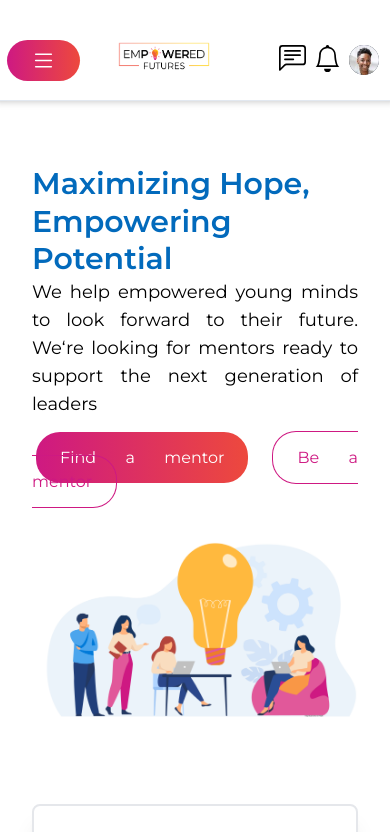
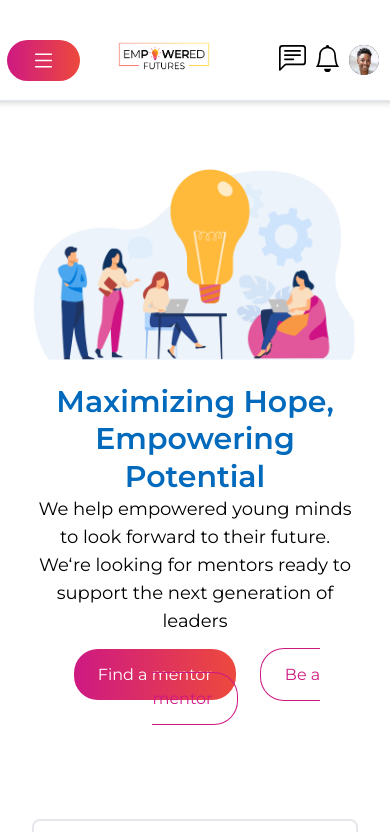
Before and after one commit to JasonXB/EF_Clone, a Next.js app: page / in a window 390 px wide. Shown: the top 832 px of the page. Built offline with nearby package versions, Linux system fonts and the light colour scheme; what tw-elements would draw is missing.

Commit message:
fixed banner image responsivness

```diff
--- /dev/null
+++ b/pages/DevTest/testingMentorCard.tsx
@@ -0,0 +1,39 @@
+import type { NextPage } from 'next';
+import Head from 'next/head';
+import MentorCard, {MentorsInfoProps} from '../../src/components/MentorCard';
+import DataType from '../../src/components/MentorCard'
+
+const testMentorCard: NextPage = ({}) => {
+  const mockData: MentorsInfoProps = {
+    mentorsInfo: {
+      id: 1,
+      firstName: 'Elon',
+      fullName: 'Elon Musk',
+      location: 'Canada',
+      job: 'Founder, CEO at SpaceX',
+      //Should only show the first 2 skills on the card.
+      skills: [
+        ['Management', 90],
+        ['Communication', 90],
+        ['Design', 45],
+      ],
+      tags: ['management', 'design'],
+      aboutMentor:
+        'Lorem ipsum dolor sit amet, consectetur adipiscing elit, sed do eiusmod tempor incididunt ut labore et dolore magna aliqua. Ut enim ad minim veniam, quis nostrud exercitation ullamco laboris',
+    },
+  };
+
+  return (
+    <div>
+      <Head>
+        <meta
+          name="viewport"
+          content="width=device-width, initial-scale=1.0"
+        ></meta>
+      </Head>
+      <MentorCard mentorsInfo={mockData.mentorsInfo}/>
+    </div>
+  );
+};
+
+export default testMentorCard;
--- a/pages/DevTest/testingMiniProfileCard.tsx
+++ /dev/null
@@ -1,19 +0,0 @@
-import type { NextPage } from 'next';
-import Head from 'next/head';
-import MiniProfileCard from '../../src/components/MiniProfileCard';
-
-const testMiniProfile: NextPage = ({}) => {
-  return (
-    <div>
-      <MiniProfileCard
-        name="Kelsey"
-        location="canada"
-        job="Developer"
-        compatibilityPercent={63}
-        tags={['management', 'design']}
-      />
-    </div>
-  );
-};
-
-export default testMiniProfile;
--- /dev/null
+++ b/src/components/MentorCard.tsx
@@ -0,0 +1,81 @@
+import BubbleTags from './BubbleTags';
+import Avatar from './avatar/avatar';
+import tempImage from '../assets/cat.jpeg';
+import { BUBBLE_TAG_TYPE_CLASSES } from './BubbleTag';
+import PercentageBar from './percentBar/percent-bar';
+import Button from './buttons/reusable-buttons';
+import Link from 'next/link';
+
+export interface MentorsInfoProps {
+  mentorsInfo: {
+    id: number;
+    firstName: string;
+    fullName: string;
+    location: string;
+    job: string;
+    aboutMentor: string;
+    tags: string[];
+    skills: [string, number][];
+  };
+}
+
+const MentorCard = ({ mentorsInfo }: MentorsInfoProps) => {
+  const { id, firstName, fullName, location, job, tags, skills, aboutMentor } =
+    mentorsInfo;
+
+  return (
+    <div className="mb-2 w-[550px] md:w-[850px] md:h-[264px] lg:w-[1011px] p-[28px] bg-white shadow-md rounded-[20px] flex">
+      <div className="md:h-[218px] w-[180px] flex flex-col justify-start md:justify-between items-center">
+        <div className="h-[150px] w-[140px] overflow-hidden">
+          <Avatar
+            imgLocation={tempImage}
+            displaySize="medium"
+            personsName={fullName}
+          />
+        </div>
+
+        {/* Put in link to mentor page when available */}
+        <Button className="mt-[25px] md:m-1  text-[14px]" variant="secondary">
+          View Profile
+        </Button>
+      </div>
+
+      <div className="md:h-[180px] w-full font-mainFont pl-3">
+        <h2 className="font-bold leading-[25px] text-[25px] mb-[2px] ">
+          {fullName}
+        </h2>
+        <div className="flex flex-col items-start justify-start w-full h-full md:flex-row">
+          <div>
+            <h4 className="font-bold text-[17px] leading-[25px]">{location}</h4>
+            <h4 className="font-bold text-[17px] leading-[25px] pb-3">{job}</h4>
+            <BubbleTags
+              tags={tags}
+              bubbleTagType={BUBBLE_TAG_TYPE_CLASSES.primaryLight}
+            />
+            <h4 className="text-lg leading-[22px] font-[600] pt-3">
+              About {firstName}
+            </h4>
+            <div className="text-xs leading-4 pt-[6px] overflow-hidden h-14 w-[300px] lg:w-[405px]">
+              {aboutMentor}
+            </div>
+          </div>
+
+          <div className="flex flex-col justify-end w-full h-full gap-5 pb-4 items-left md:pb-0 md:items-center">
+            {skills.slice(0, 2).map((skill: [string, number], i: number) => (
+              <div key={i}>
+                <div className="text-xl leading-6 mb-[18px]">{skill[0]}</div>
+                <PercentageBar
+                  percentage={skill[1]}
+                  color="pink"
+                  showPercentageText={false}
+                />
+              </div>
+            ))}
+          </div>
+        </div>
+      </div>
+    </div>
+  );
+};
+
+export default MentorCard;
--- a/src/components/homepage/ HomePageBanner.tsx
+++ b/src/components/homepage/ HomePageBanner.tsx
@@ -2,18 +2,30 @@ import Link from 'next/link';
 import { buttonVariants } from '../buttons/reusable-buttons';
 import bannerImg from '../../assets/homePageHeroImg.png';
 import Image from 'next/image';
+import style from '../../../styles/homePage.module.css';
 
 const HomePageBanner = () => (
   //mobile view still debatable
-  <div className="relative  my-8 mb-20  sm:mt-[5%]  lg:mt-[4%] xl:w-3/4 xl:mx-auto ">
-    <div className="w-full ss:py-4  text-justify ss:text-left sm:h-[60vh]   lg:w-3/4 ">
-      <h1 className="text-3xl font-semibold leading-tight sm:text-5xl text-primary-1 lg:text-6xl">
+  <div className=" overflow-auto  my-8 mb-20  sm:mt-[5%]  lg:mt-[4%] xl:w-3/4 xl:mx-auto ">
+    <div className="flex flex-col items-center w-full text-center md:block ss:py-4 ss:text-left">
+      <div
+        className={`${style.customClipPath} ss:w-[80%] md:w-[60%] lg:w-[70%] float-right w-full  max-w-[1000px]`}
+      >
+        <Image
+          src={bannerImg}
+          alt="graphic of people chatting by computers with a big lightbulb"
+          width={1000}
+          height={598}
+        />
+      </div>
+      <div className="lg:w-1/2">
+        <h1 className="mt-4 text-3xl font-semibold leading-tight sm:text-5xl text-primary-1 lg:text-6xl">
           Maximizing Hope, <br /> Empowering Potential
         </h1>
         <p className="text-lg ss:w-9/12 ss:py-4 md:text-xl">
           We help empowered young minds to look forward to their future.
-        We&lsquo;re looking for mentors ready to support the next generation of
-        leaders
+          We&lsquo;re looking for mentors ready to support the next generation
+          of leaders
         </p>
         <div className="space-x-5 my-7">
           <Link href="/find-a-mentor">
@@ -27,11 +39,6 @@ const HomePageBanner = () => (
             </a>
           </Link>
         </div>
-      <div className="sm:absolute w-full bottom-0 right-0 sm:w-[80%] sm:h-auto md:w-[70%] max-w-[1000px] z-0 sm:z-[-1]">
-        <Image
-          src={bannerImg}
-          alt="graphic of people chatting by computers with a big lightbulb"
-        />
       </div>
     </div>
   </div>
--- /dev/null
+++ b/styles/homePage.module.css
@@ -0,0 +1,30 @@
+.customClipPath {
+  clip-path: polygon(
+    53.66% 0.44%,
+    44.65% 5.69%,
+    39.86% 20.36%,
+    31.55% 29.41%,
+    13.14% 29.87%,
+    2.59% 44.24%,
+    0.12% 64.38%,
+    -0.26% 81.39%,
+    2% 95.18%,
+    5% 99%,
+    99% 100%,
+    98.23% 1.75%
+  );
+  shape-outside: polygon(
+    53.66% 0.44%,
+    44.65% 5.69%,
+    39.86% 20.36%,
+    31.55% 29.41%,
+    13.14% 29.87%,
+    2.59% 44.24%,
+    0.12% 64.38%,
+    -0.26% 81.39%,
+    2% 95.18%,
+    5% 99%,
+    99% 100%,
+    98.23% 1.75%
+  );
+}
```
Also changed, not shown: src/assets/homePageHeroImg.png, 1 other file (tests, documents, lock files or other folders). Lines whose indentation alone changed are shown as unchanged.
